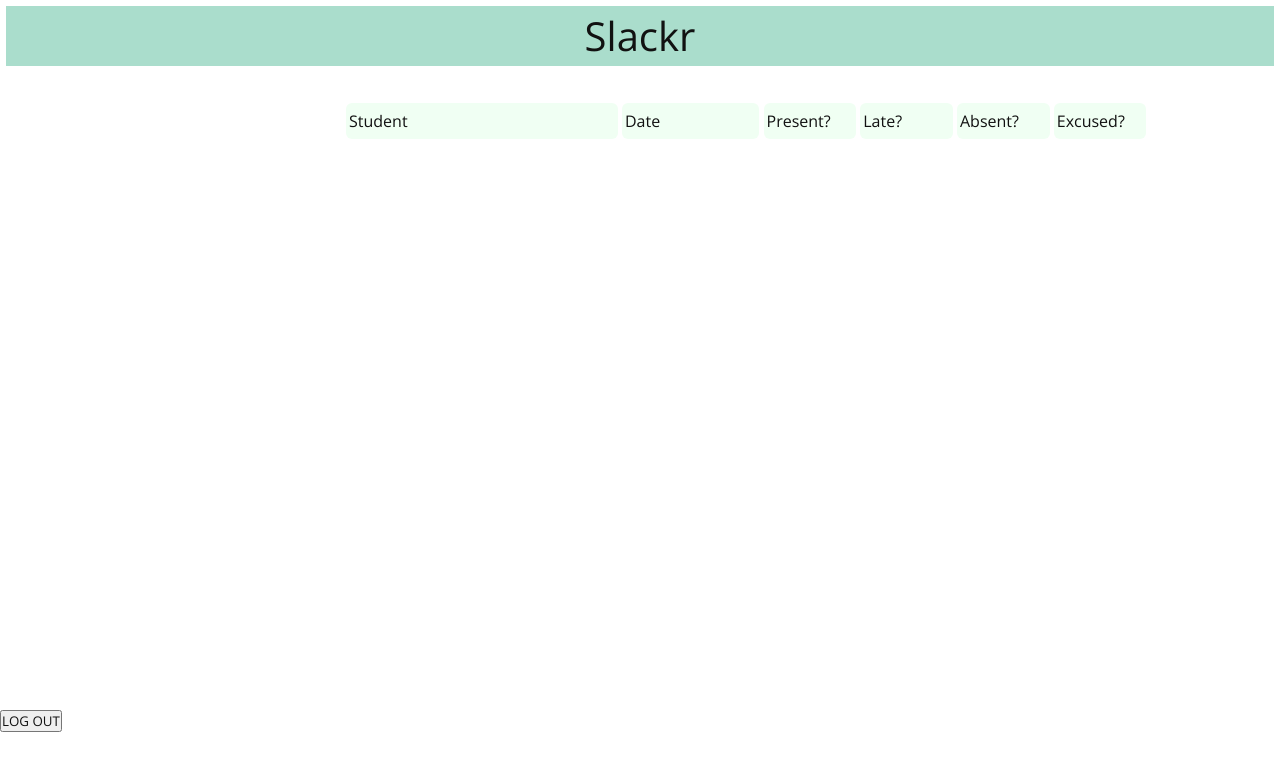
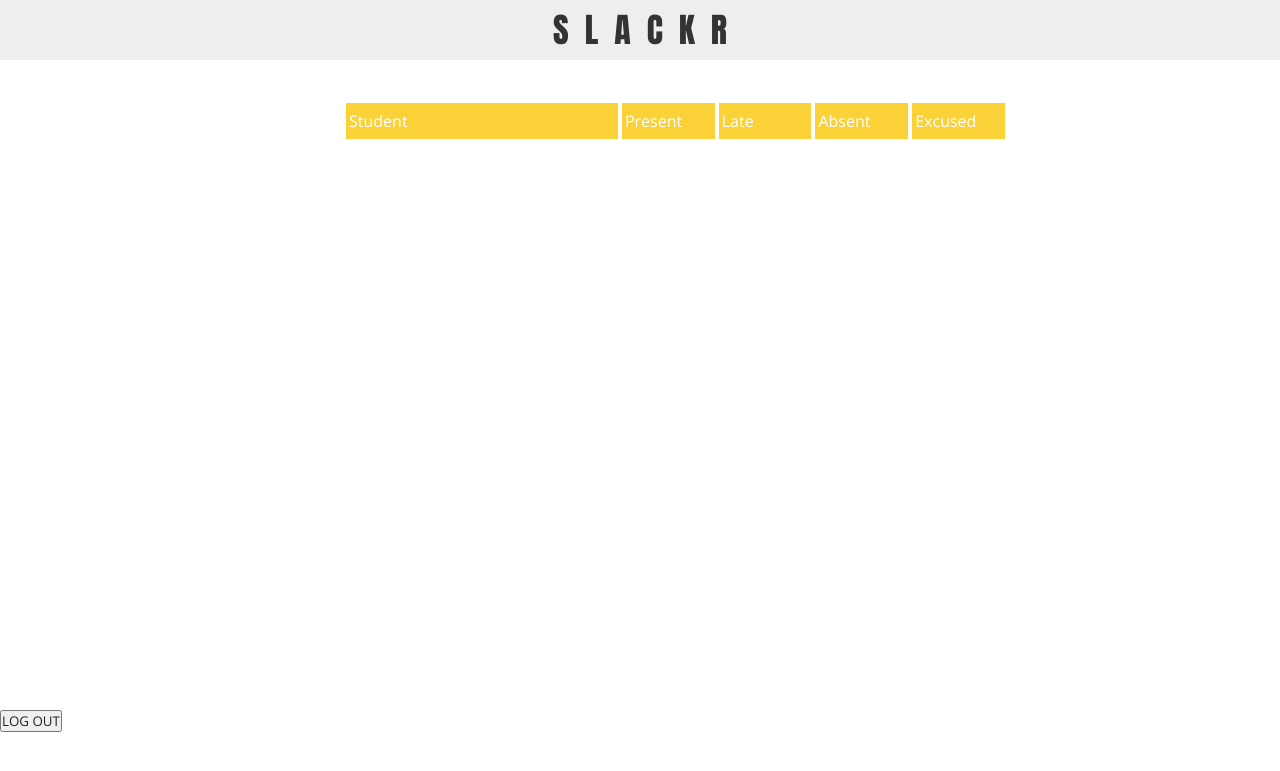
Before and after one commit to Slackrs/slackr, a Rails app: page /cohorts/1/attendances/1 in a window 1280 px wide. Shown: the top 771 px of the page. Run offline with Rails 7, Linux system fonts and the light colour scheme; data comes from the database, SQL or seed files in the repository; data that the repository does not hold is empty; parts of the project's set-up code (start-up, migrations or seed data) failed here and were passed over; some libraries are stand-ins or nearby versions.

Commit message:
tables in views

```diff
--- a/slackr_app/app/assets/stylesheets/application.css
+++ b/slackr_app/app/assets/stylesheets/application.css
@@ -7,21 +7,27 @@
 	list-style: none;
 	font-family: 'Open Sans', sans-serif;
 	line-height: 1;
-	color: #111;
+	color: rgb(34,34,34);
 	cursor: default;
 	/*background: #effffa;*/
 }
 
 .header {
 	position: fixed;
-	width: 99%;
+	width: 100%;
 	height: 60px;
 	line-height: 60px;
 	top: 0;
 	text-align: center;
-	font-size: 40px;
-	background: #adc;
-	margin: 0.5%;
+	font-size: 34px;
+	background: rgb(25,180,170);
+	background: #eee;
+	color: rgb(250,210,55);
+	color: rgb(25,180,170);
+	color: white;
+	color: #333;
+
+	font-family: Impact;
 }
 
 .container {
@@ -56,16 +62,19 @@
 	padding-top: 6px;
 	padding-bottom: 6px;
 	/*border: solid 0.5px #aaa;*/
-	border-radius: 6px;
+	/*border-radius: 6px;*/
 	background: #f0fff3;
 	margin-top: 3px;
 	margin-bottom: 3px;
+
+	background: rgb(250,210,55);
 }
 
 .table-head .td {
 	padding-left: 3px;
 	padding-top: 10px;
 	padding-bottom: 10px;
+	color: #fff;
 }
 
 .name {
@@ -82,12 +91,23 @@
 
 .even .td {
 	background: #e5f2ea;
+
+	background: rgb(250,230,150);
+	background: #fff;
+}
+
+.odd .td {
+	background: rgb(250,245,220);
 }
 
 .td:hover {
-	background: #fff;
-	border: solid 1px #ccc;
-	margin-top: 2px;
+	background: rgb(250,210,55);
+	/*border: solid 1px rgb(250,230,40);*/
+/*	margin-top: 2px;
 	margin-bottom: 2px;
-	margin-right: -2px;
+	margin-right: -2px;*/
 }
+
+.td:hover * {
+	color: white;
+}
--- a/slackr_app/app/views/attendances/show.html.erb
+++ b/slackr_app/app/views/attendances/show.html.erb
@@ -3,20 +3,20 @@
 	<div class="td name">
 		Student
 	</div>
-	<div class="td date">
+<!-- 	<div class="td date">
 		Date
+	</div> -->
+	<div class="td check">
+		Present
 	</div>
 	<div class="td check">
-		Present?
+		Late
 	</div>
 	<div class="td check">
-		Late?
+		Absent
 	</div>
 	<div class="td check">
-		Absent?
-	</div>
-	<div class="td check">
-		Excused?
+		Excused
 	</div>
 </div>
 <div class="table">
@@ -26,9 +26,9 @@
 			<div class="td name">
 				<%= attendance.student.name %>
 			</div>
-			<div class="td date">
+			<!-- <div class="td date">
 				<%= attendance.date %>
-			</div>
+			</div> -->
 			<div class="td check">
 				<%= attendance.present %>
 			</div>
--- a/slackr_app/app/views/layouts/application.html.erb
+++ b/slackr_app/app/views/layouts/application.html.erb
@@ -8,11 +8,11 @@
 </head>
 <body>
 
-	<div class="header">Slackr</div>
+	<div class="header">S &nbsp;L &nbsp;A &nbsp;C &nbsp;K &nbsp;R</div>
 
 	<div class="container">
 		<div class="nav">
-			<!--render partial-->
+
 		</div>
 
 		<div class="content">
```
Also changed, not shown: slackr_app/app/views/attendances/edit.html.erb (+25 -24 lines), slackr_app/app/views/students/_rostertotals.html.erb (+67 -39 lines), slackr_app/Gemfile.lock.
